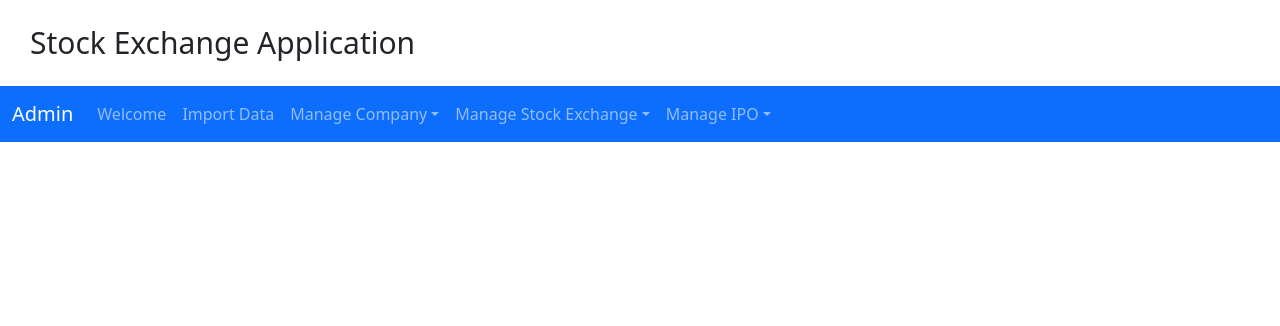
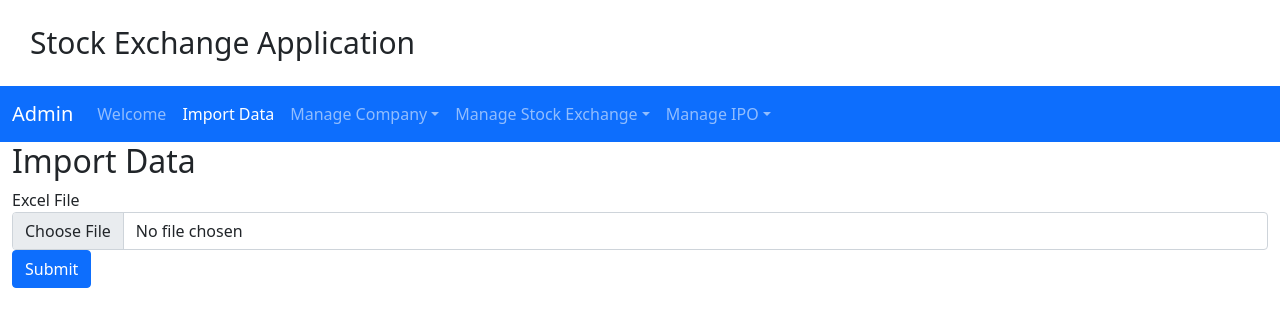
Before and after one commit to abhinavdhamaniya/StockExchangeWeb, an Angular app: page /admin/import-data in a window 1280 px wide. Before the commit this address led to /. Shown: the top 326 px of the page. Built offline with nearby package versions, Linux system fonts and the light colour scheme.

Commit message:
Added import excel view

```diff
--- a/src/app/app.module.ts
+++ b/src/app/app.module.ts
@@ -16,6 +16,7 @@ import { CreateExchangeComponent } from './manage-exchange/create-exchange/creat
 import { GetAllIposComponent } from './manage-ipo/get-all-ipos/get-all-ipos.component';
 import { CreateIpoComponent } from './manage-ipo/create-ipo/create-ipo.component';
 import { UpdateIpoComponent } from './manage-ipo/update-ipo/update-ipo.component';
+import { ImportDataComponent } from './import-excel/import-data/import-data.component';
 
 @NgModule({
   declarations: [
@@ -29,7 +30,8 @@ import { UpdateIpoComponent } from './manage-ipo/update-ipo/update-ipo.component
     CreateExchangeComponent,
     GetAllIposComponent,
     CreateIpoComponent,
-    UpdateIpoComponent
+    UpdateIpoComponent,
+    ImportDataComponent
   ],
   imports: [
     BrowserModule,
@@ -47,6 +49,7 @@ import { UpdateIpoComponent } from './manage-ipo/update-ipo/update-ipo.component
       { path: 'admin/get-all-ipos', component: GetAllIposComponent },
       { path: 'admin/create-ipo', component: CreateIpoComponent },
       { path: 'admin/update-ipo', component: UpdateIpoComponent },
+      { path: 'admin/import-data', component: ImportDataComponent },
       { path: '', redirectTo: 'welcome', pathMatch: 'full' },
       { path: '**', redirectTo: 'welcome', pathMatch: 'full' }
     ]),
--- /dev/null
+++ b/src/app/import-excel/import-data/import-data.component.html
@@ -0,0 +1,14 @@
+<html>
+<body>
+    <div>
+      <h2>Import Data</h2>
+      <form #importDataForm = "ngForm" (ngSubmit) = "onClickSubmit(importDataForm)">
+        <div class="form-group">
+          <label for="excelFile">Excel File</label>
+          <input type="file" class="form-control" name="excelFile" ngModel>
+        </div>
+        <button type="submit" class="btn btn-primary">Submit</button>
+      </form>
+    </div>
+</body>
+</html>
--- /dev/null
+++ b/src/app/import-excel/import-data/import-data.component.ts
@@ -0,0 +1,28 @@
+import { Component, OnInit } from '@angular/core';
+import { NgForm } from '@angular/forms';
+import { Subscription } from 'rxjs';
+import { ImportDataService } from './import-data.service';
+
+@Component({
+  selector: 'app-import-data',
+  templateUrl: './import-data.component.html',
+  styleUrls: ['./import-data.component.css']
+})
+export class ImportDataComponent {
+
+  sub!: Subscription;
+  errorMessage: String= "";
+
+  constructor(private importDataService: ImportDataService) {}
+
+  onClickSubmit(importDataForm: NgForm) {
+    var file: File = importDataForm.value;
+    // console.log(JSON.stringify(file));
+    this.sub = this.importDataService.importData(file).subscribe({
+      next: response => {
+        console.log(response);
+      },
+      error: err => this.errorMessage = err
+    });
+ }
+}
--- /dev/null
+++ b/src/app/import-excel/import-data/import-data.service.ts
@@ -0,0 +1,22 @@
+import { HttpClient } from "@angular/common/http";
+import { Injectable } from "@angular/core";
+import { Observable } from "rxjs";
+import { CompanyDto } from "src/app/dto/CompanyDto";
+
+@Injectable({
+    providedIn: 'root'
+})
+export class ImportDataService {
+
+    private url = 'http://localhost:8090/admin/excel/upload';
+
+    constructor(private http: HttpClient) { }
+
+    importData(file: File): Observable<any>{
+        let formData: FormData = new FormData();
+        formData.append('excelFile', file);
+        console.log(JSON.stringify(formData));
+        return this.http.post<FormData>(this.url, formData);
+    }
+
+}
```
Also changed, not shown: src/app/import-excel/import-data/import-data.component.css (added), 1 other file (tests, documents, lock files or other folders).
